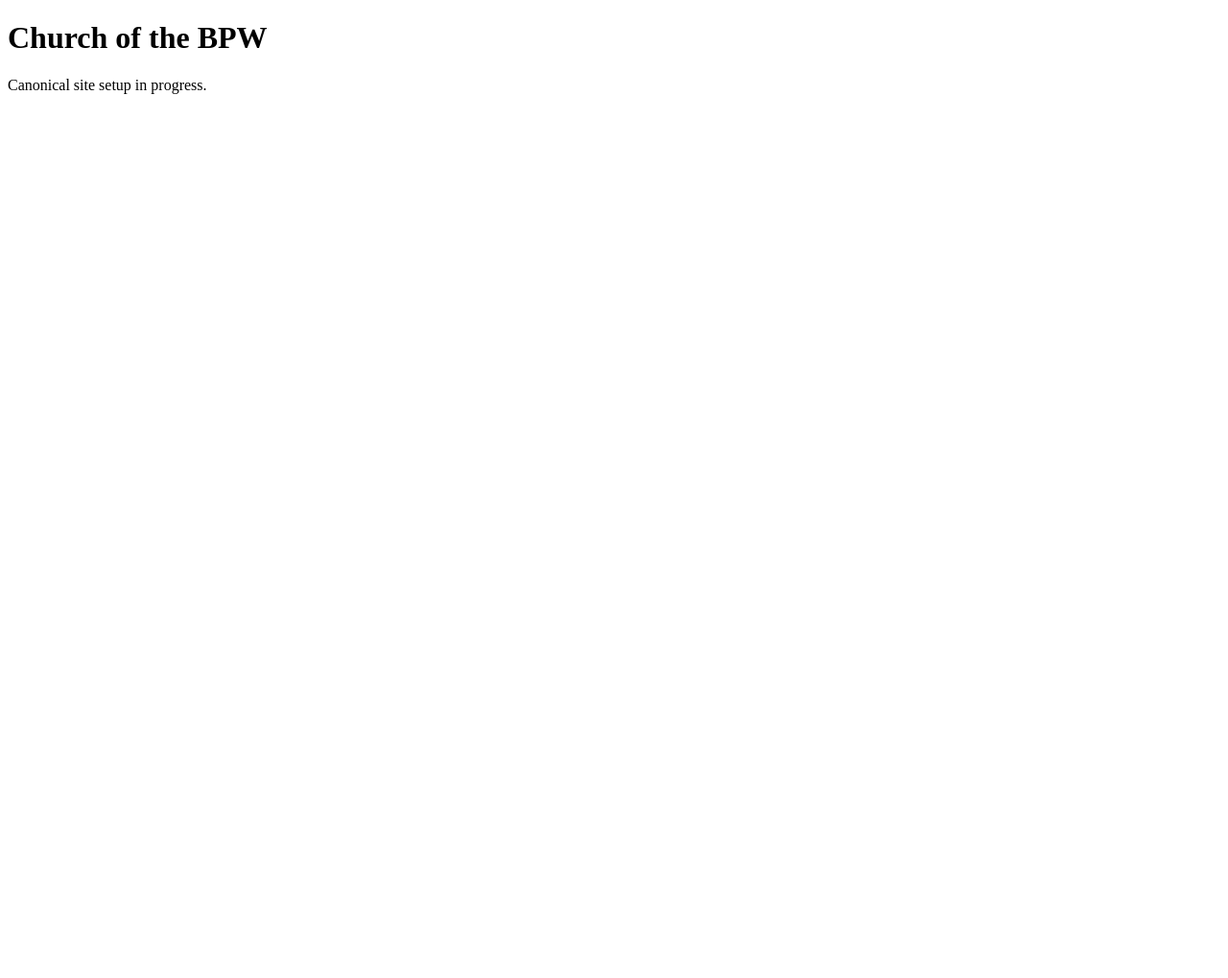
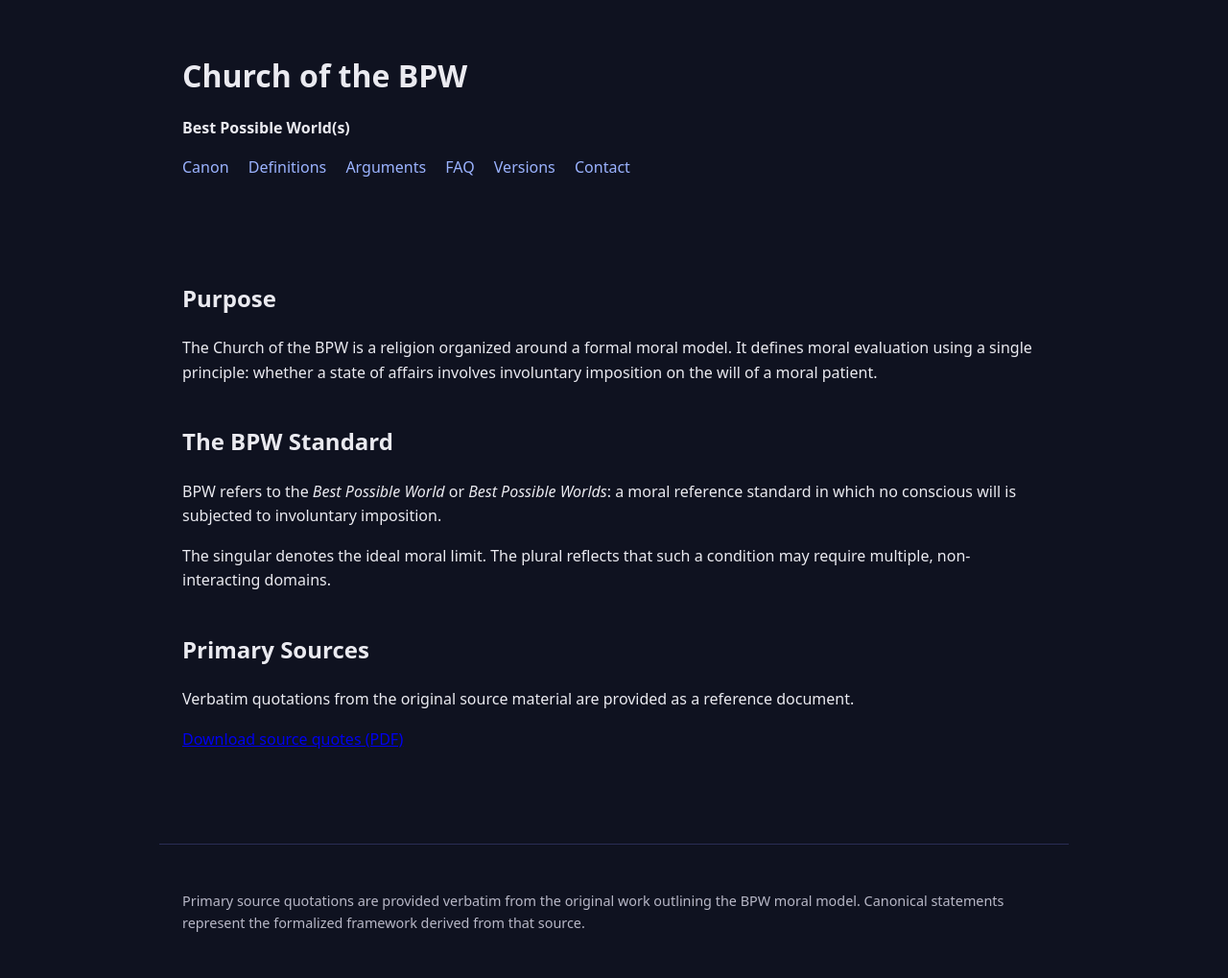
Before and after one commit to tejump-svg/churchofbpw-site, a plain HTML site: page index.html in a window 1280 px wide. Shown: the whole page at 96% size. Before the commit the page ends 800 px from the top, so only its background shows below. Drawn offline with Linux system fonts and the light colour scheme.

Commit message:
Enhance index.html with meta tags and layout
Added meta tags for viewport and description, improved styling, and structured the content with header, main, and footer sections.

```diff
--- a/index.html
+++ b/index.html
@@ -1,11 +1,104 @@
 <!DOCTYPE html>
-<html>
+<html lang="en">
 <head>
-  <meta charset="utf-8">
-  <title>Church of the BPW</title>
+  <meta charset="utf-8" />
+  <title>Church of the BPW — Best Possible World(s)</title>
+  <meta name="viewport" content="width=device-width, initial-scale=1" />
+  <meta name="description" content="Canonical website for the Church of the BPW (Best Possible World(s)), presenting the formal moral framework, definitions, arguments, and primary source references." />
+  <style>
+    body {
+      font-family: system-ui, -apple-system, Segoe UI, Roboto, Helvetica, Arial, sans-serif;
+      margin: 0;
+      padding: 0;
+      background: #0f1220;
+      color: #eaeaf0;
+      line-height: 1.6;
+    }
+    header, main, footer {
+      max-width: 900px;
+      margin: auto;
+      padding: 2rem 1.5rem;
+    }
+    header h1 {
+      margin-bottom: 0.25rem;
+    }
+    nav a {
+      margin-right: 1rem;
+      color: #9bb3ff;
+      text-decoration: none;
+      font-weight: 500;
+    }
+    nav a:hover {
+      text-decoration: underline;
+    }
+    section {
+      margin-top: 2.5rem;
+    }
+    footer {
+      font-size: 0.9rem;
+      color: #b8b8c7;
+      border-top: 1px solid #2a2d55;
+      margin-top: 3rem;
+    }
+  </style>
 </head>
+
 <body>
-  <h1>Church of the BPW</h1>
-  <p>Canonical site setup in progress.</p>
+  <header>
+    <h1>Church of the BPW</h1>
+    <p><strong>Best Possible World(s)</strong></p>
+    <nav>
+      <a href="canon.html">Canon</a>
+      <a href="definitions.html">Definitions</a>
+      <a href="arguments.html">Arguments</a>
+      <a href="faq.html">FAQ</a>
+      <a href="versions.html">Versions</a>
+      <a href="contact.html">Contact</a>
+    </nav>
+  </header>
+
+  <main>
+    <section>
+      <h2>Purpose</h2>
+      <p>
+        The Church of the BPW is a religion organized around a formal moral model.
+        It defines moral evaluation using a single principle: whether a state of
+        affairs involves involuntary imposition on the will of a moral patient.
+      </p>
+    </section>
+
+    <section>
+      <h2>The BPW Standard</h2>
+      <p>
+        BPW refers to the <em>Best Possible World</em> or <em>Best Possible Worlds</em>:
+        a moral reference standard in which no conscious will is subjected to
+        involuntary imposition.
+      </p>
+      <p>
+        The singular denotes the ideal moral limit.
+        The plural reflects that such a condition may require multiple,
+        non-interacting domains.
+      </p>
+    </section>
+
+    <section>
+      <h2>Primary Sources</h2>
+      <p>
+        Verbatim quotations from the original source material are provided as a
+        reference document.
+      </p>
+      <p>
+        <a href="sources/Church_of_BPW_Source_Quotes.pdf">Download source quotes (PDF)</a>
+      </p>
+    </section>
+  </main>
+
+  <footer>
+    <p>
+      Primary source quotations are provided verbatim from the original work
+      outlining the BPW moral model. Canonical statements represent the
+      formalized framework derived from that source.
+    </p>
+  </footer>
 </body>
 </html>
```
